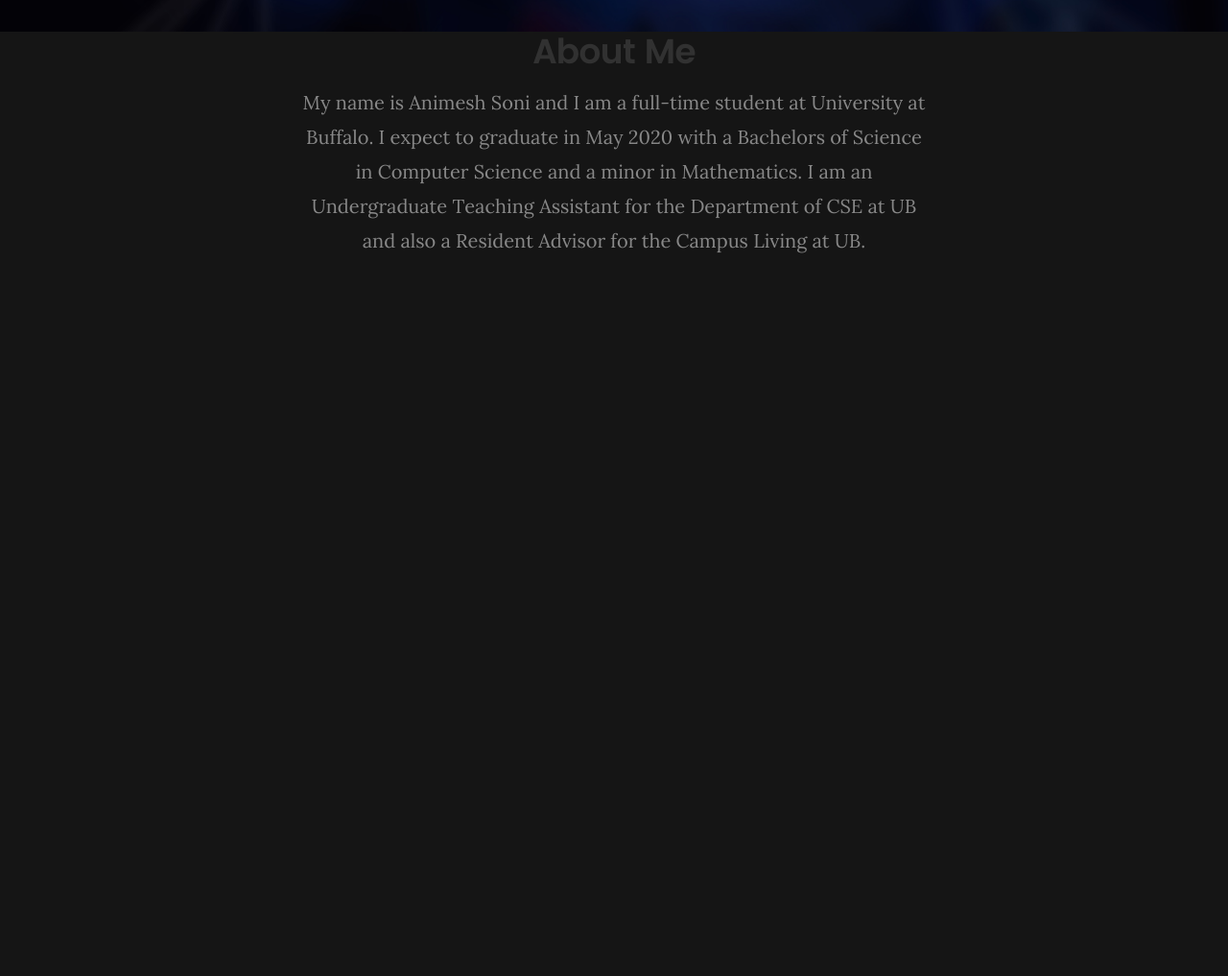
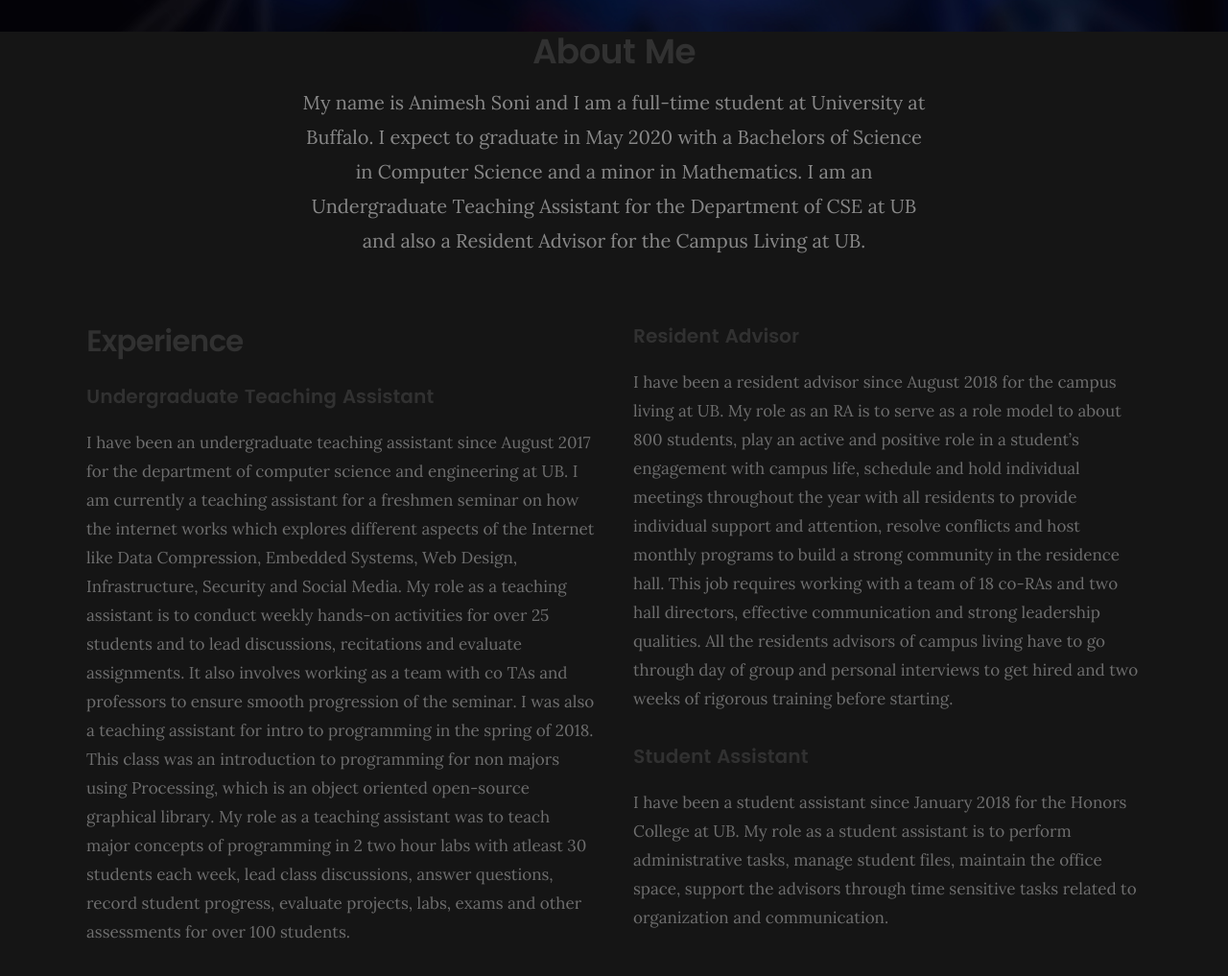
Before and after one commit to animeshsoni/animeshsoni.github.io, a plain HTML site: page index.html in a window 1280 px wide. Shown: the part 767-1784 px from the top of the page at 96% size. Before the commit the page ends 1067 px from the top, so only its background shows below. Drawn offline with Linux system fonts and the light colour scheme.

Commit message:
Experience

```diff
--- a/index.html
+++ b/index.html
@@ -79,6 +79,51 @@
 
         	</div> <!-- /row -->
 
+        	<div class="row">
+
+        		<div class="col-six tab-full">
+
+            <h1>Experience</h1>
+   		      <h3>Undergraduate Teaching Assistant</h3>
+
+
+   		  	<p>I have been an undergraduate teaching assistant since August 2017 for the department of computer science and engineering at UB.
+          I am currently a teaching assistant for a freshmen seminar on how the internet works which explores different aspects
+          of the Internet like Data Compression, Embedded Systems, Web Design, Infrastructure, Security and Social Media. My role
+          as a teaching assistant is to conduct weekly hands-on activities for over 25 students and to lead discussions, recitations
+          and evaluate assignments. It also involves working as a team with co TAs and professors to ensure smooth progression of the seminar.
+          I was also a teaching assistant for intro to programming in the spring of 2018. This class was an introduction to programming for non majors
+          using Processing, which is an object oriented open-source graphical library. My role as a teaching assistant was to teach major concepts
+          of programming in 2 two hour labs with atleast 30 students each week, lead class discussions, answer questions, record student progress,
+          evaluate projects, labs, exams and other assessments for over 100 students.</p>
+
+
+
+
+            </div>
+
+            <div class="col-six tab-full">
+
+               <h3>Resident Advisor</h3>
+
+   	         <p>I have been a resident advisor since August 2018 for the campus living at UB. My role as an RA is to serve as a role model to about
+               800 students, play an active and positive role in a student’s engagement with campus life, schedule and hold individual meetings
+               throughout the year with all residents to provide individual support and attention, resolve conflicts and host monthly programs to
+               build a strong community in the residence hall. This job requires working with a team of 18 co-RAs and two hall directors, effective
+               communication and strong leadership qualities. All the residents advisors of campus living have to go through day of group and personal
+               interviews to get hired and two weeks of rigorous training before starting.
+   		  		</p>
+
+   		      <h3>Student Assistant</h3>
+   		      <p>I have been a student assistant since January 2018 for the Honors College at UB. My role as a student assistant is to perform
+               administrative tasks, manage student files, maintain the office space, support the advisors through time sensitive tasks related
+               to organization and communication.
+
+   		  		</p>
+
+   		   </div>
+
+   		</div> <!-- /row -->
 
    <div id="preloader">
     	<div id="loader"></div>
```
